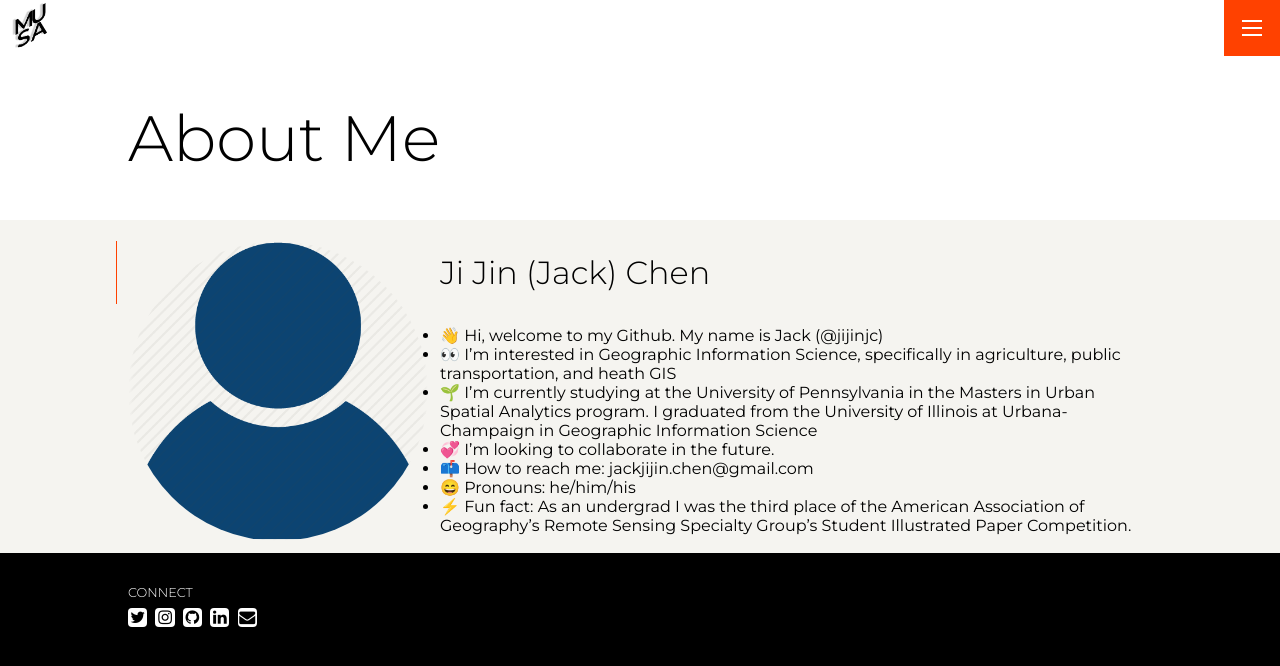
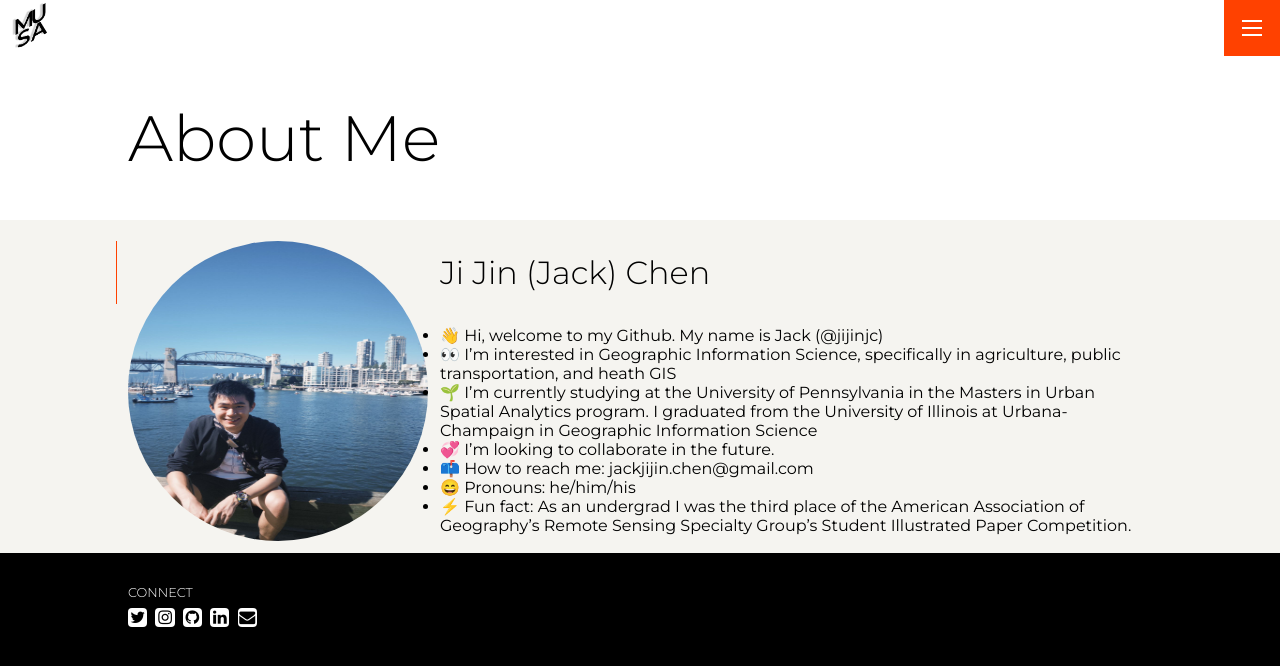
Before and after one commit to jijinjc/musa-portfolio, a Jekyll site: the page built from pages/about.md, in a window 1280 px wide. Shown: the top 666 px of the page. Built offline with Jekyll 4.4.1, drawn with Linux system fonts in a browser that asks for light colours.

Commit message:
Update about.md

```diff
--- a/pages/about.md
+++ b/pages/about.md
@@ -1,7 +1,7 @@
 ---
 layout: about
 title: About Me
-headshot: /assets/img/headshot.webp
+headshot: assets/img/Weixin Image_20240826114854.jpg
 permalink: /about
 ---
 
```
